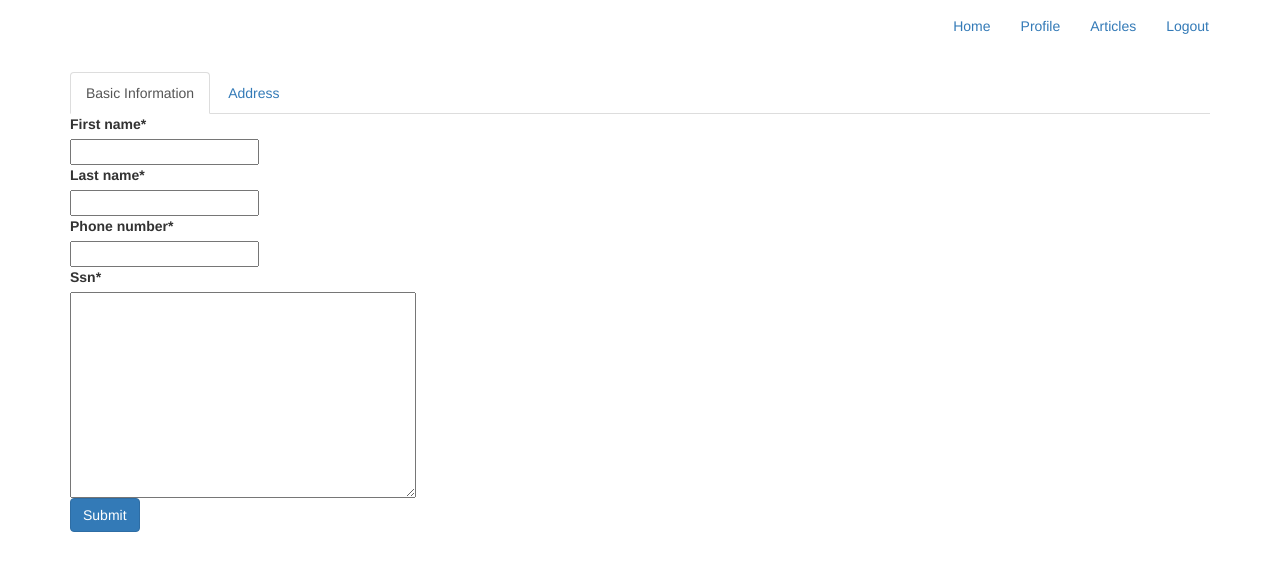
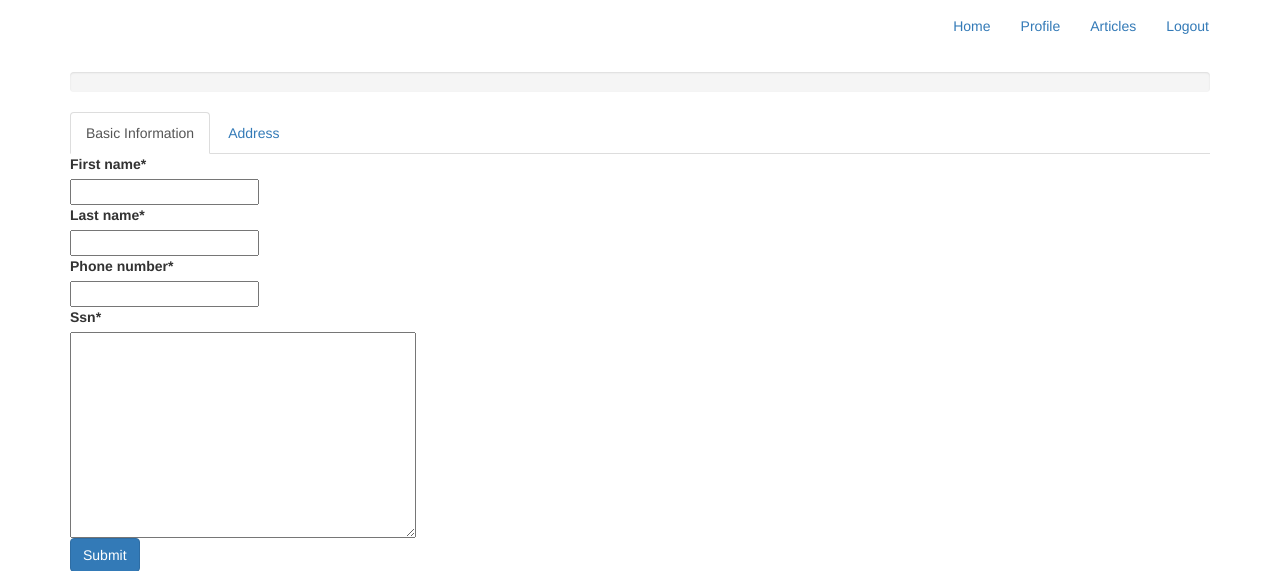
Before and after one commit to Chameleon87/DjangoUserReg, a Django app: page /accounts/edit_profile/ in a window 1280 px wide. Shown: the top 571 px of the page. Run offline with Django 3.2, Linux system fonts and the light colour scheme; the visitor is signed in with stand-in values (Sample User, id 1); data comes from the database, SQL or seed files in the repository; some libraries are stand-ins or nearby versions.

Commit message:
adding progress bar

```diff
--- a/templates/accounts/edit_profile.html
+++ b/templates/accounts/edit_profile.html
@@ -1,7 +1,39 @@
 {% extends 'base/base.html' %}
 {% load crispy_forms_tags %}
 
+{% block extrahead %}
+<script>
+$(function() {
+    var onBlur = function() {
+        var inputs = 0;
+        var filled = 0;
+
+        $('.requiredField').next().children('input').each(function(index, element) {
+            inputs += 1
+            if (element.value) {
+                filled += 1
+            }
+        });
+
+        percent = filled / inputs * 100;
+        $('#progress').width(percent + '%');
+        $('#progress').attr('aria-valuenow', percent);
+        $('#progress-text').text(percent + '% Complete');
+    }
+
+    $('input').blur(onBlur);
+
+    onBlur();
+});
+</script>
+{% endblock %}
+
 {% block content %}
-	{% csrf_token %}
-	{% crispy form %}
+    <div class="progress">
+      <div id="progress" class="progress-bar" role="progressbar" aria-valuenow="70" aria-valuemin="0" aria-valuemax="100" style="width:70%">
+        <span id="progress-text" class="sr-only">70% Complete</span>
+      </div>
+    </div>
+    {% csrf_token %}
+    {% crispy form %}
 {% endblock %}
```
